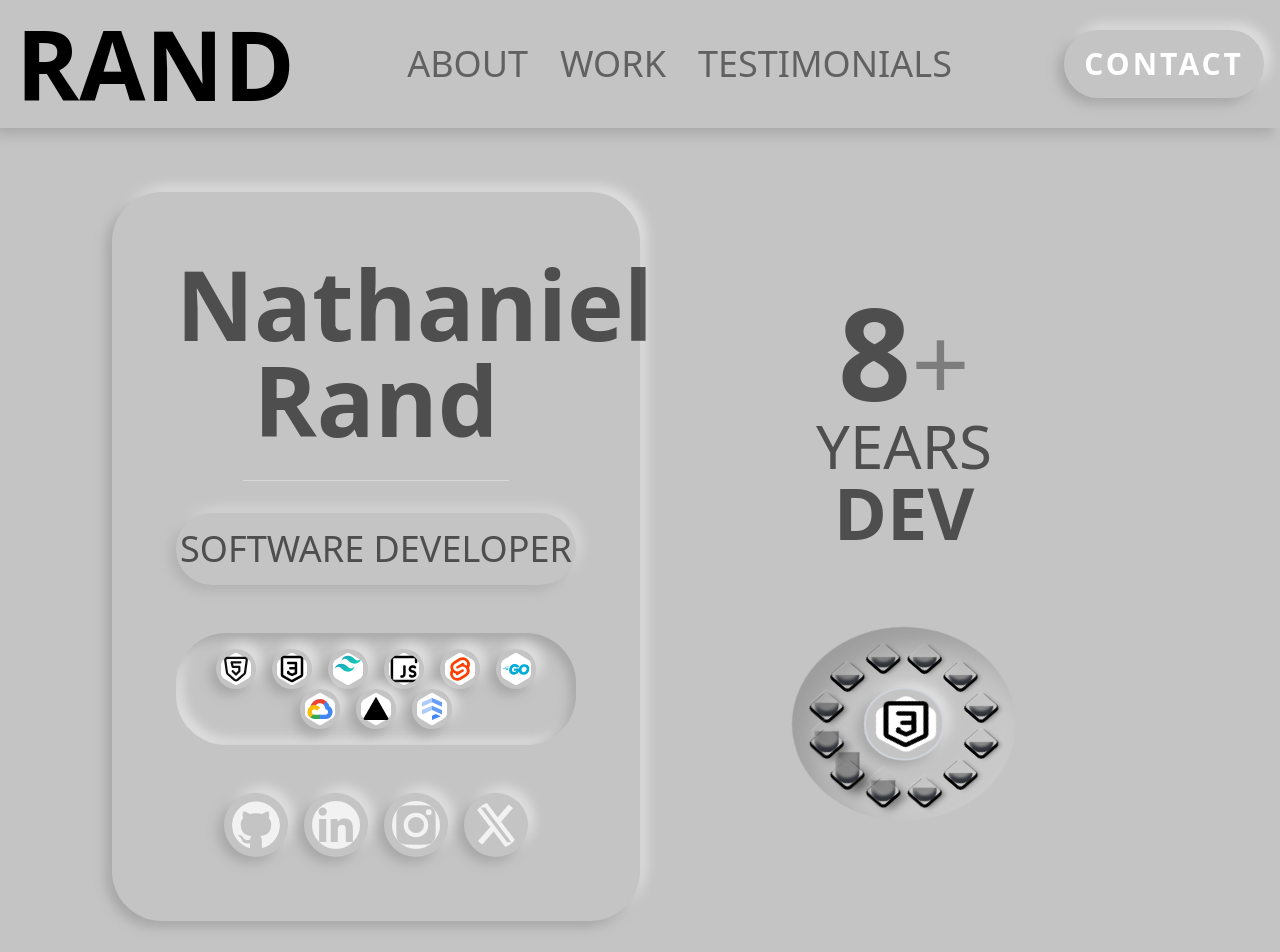
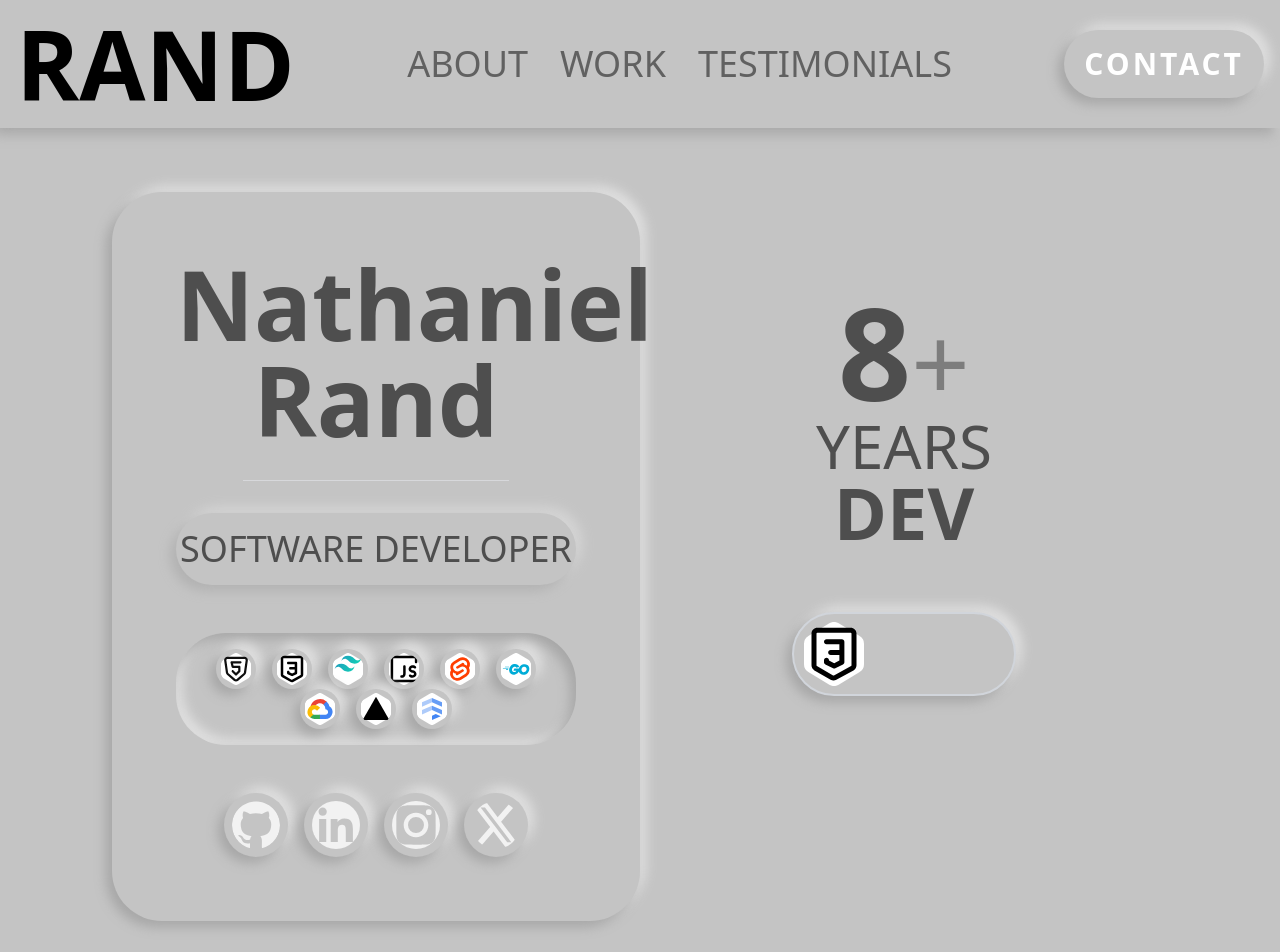
Before and after one commit to NathanielRand/portfolio_v2, a SvelteKit app: page / in a window 1280 px wide. Shown: the top 952 px of the page. Built offline with nearby package versions, Linux system fonts and the light colour scheme.

Commit message:
Remove all advanced CSS to reverse debug the error

```diff
--- a/src/routes/+page.svelte
+++ b/src/routes/+page.svelte
@@ -269,7 +269,7 @@
 	} */
 
 	/* Flame SVG Flicker */
-	@keyframes flicker {
+	/* @keyframes flicker {
 		0% { opacity: 1; transform: scale(1); }
 		50% { opacity: 0.5; transform: scale(1.035); }
 		100% { opacity: 1; transform: scale(1); }
@@ -289,10 +289,10 @@
 	[data-name="Path 72"] {
 		animation: flicker-scale-more 2s infinite;
 		transform-origin: 50% 50%;
-	}
+	} */
 
 	/* Skill Rotator Dial */
-	.pl {
+	/* .pl {
 		box-shadow: 2em 0 2em rgba(0, 0, 0, 0.2) inset, -2em 0 2em rgba(255, 255, 255, 0.1) inset;
 		display: flex;
 		justify-content: center;
@@ -466,10 +466,10 @@
 		position: relative;
 		text-shadow: 0 0 0.1em var(--fg-t);
 		transform: rotateZ(-45deg);
-	}
+	} */
 
 	/* Animations */
-	@keyframes shadow724 {
+	/* @keyframes shadow724 {
 		from {
 			animation-timing-function: ease-in;
 			box-shadow: 0.1em 0.1em 0 0.1em black, 0.3em 0 0.3em rgba(0, 0, 0, 0.3);
@@ -521,6 +521,6 @@
 			background-color: var(--bg);
 			clip-path: polygon(0 75%, 100% 75%, 100% 100%, 0 100%);
 		}
-	}
+	} */
 
 </style>
```
